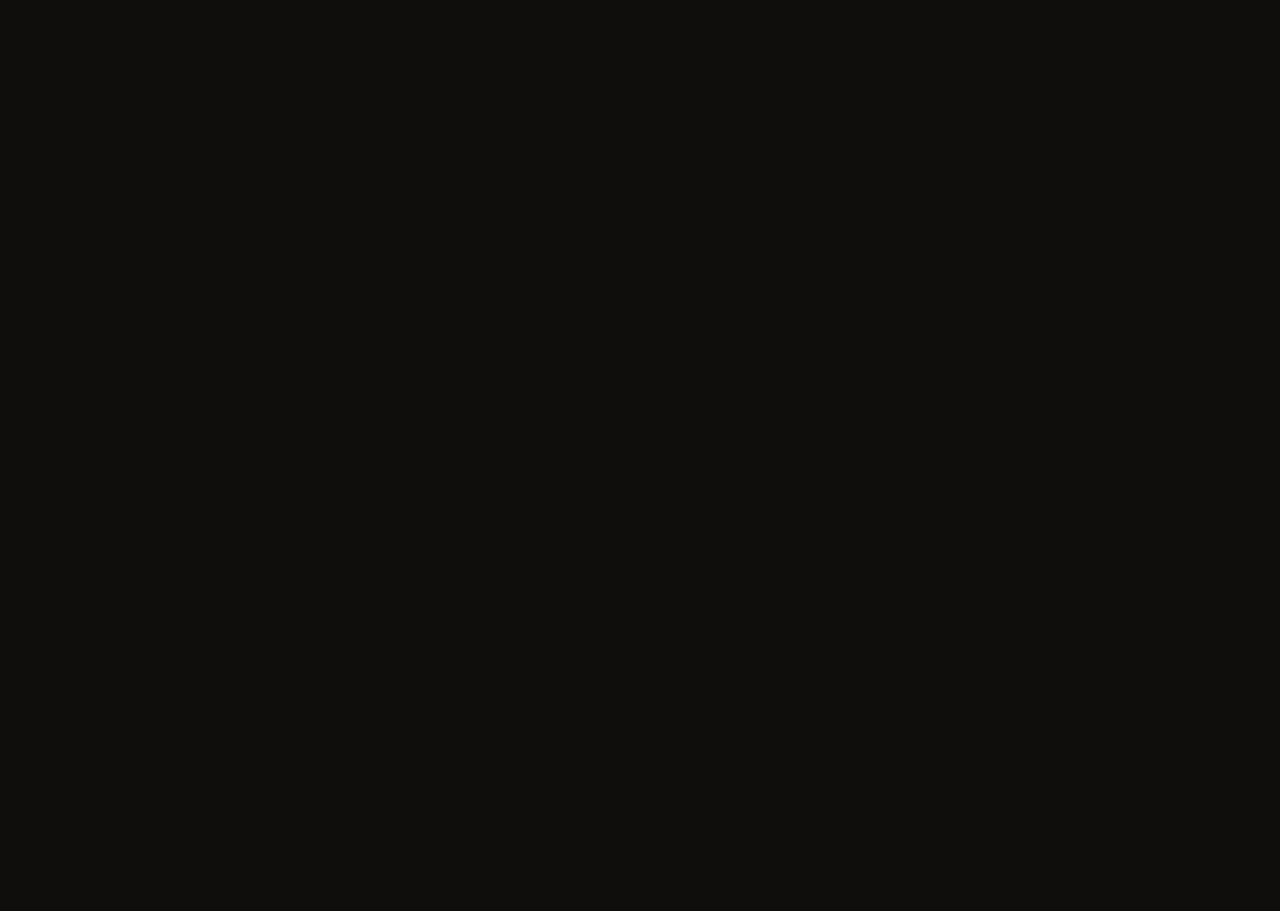
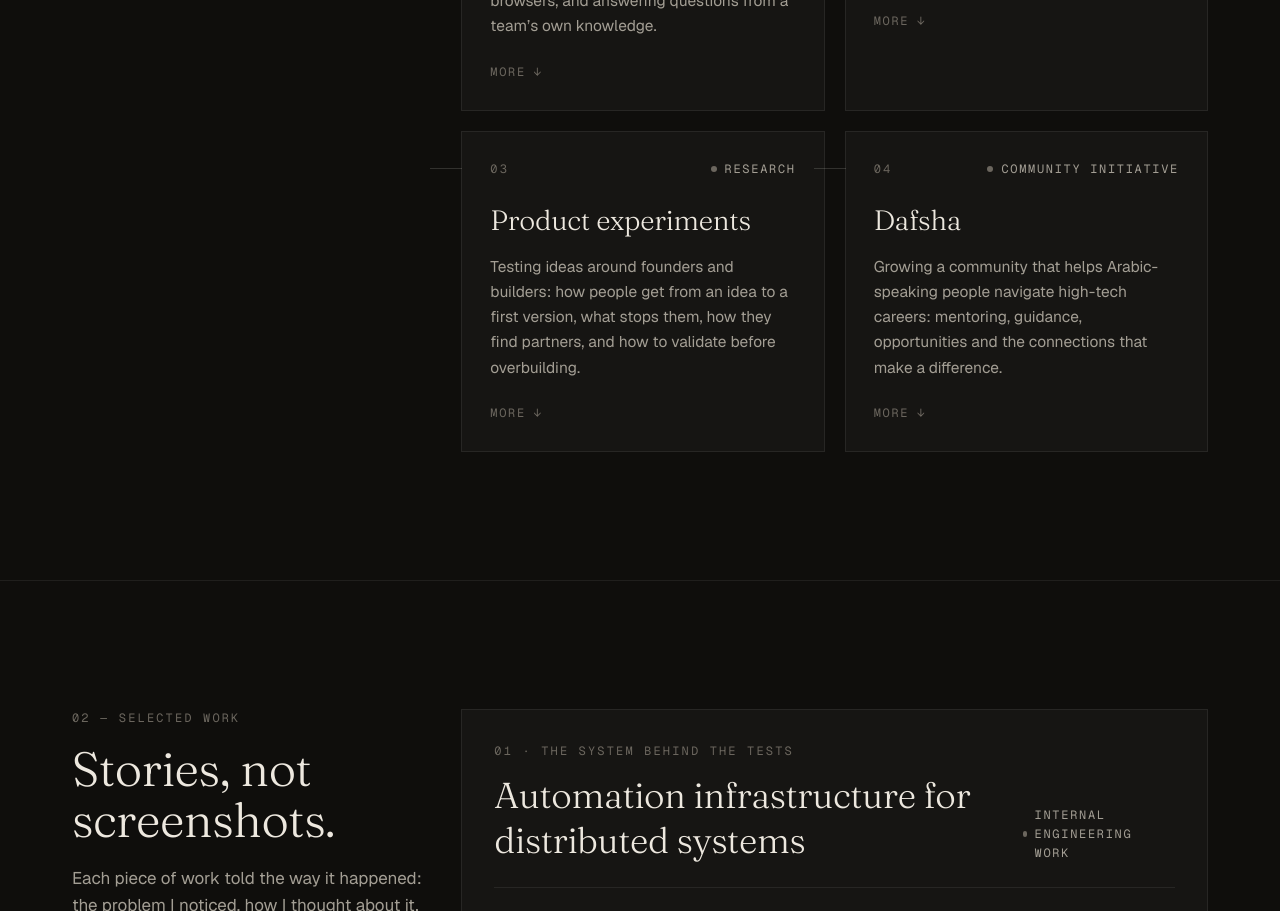
Before and after one commit to nassarMa/mahmood-nassar, a Next.js app: page / in a window 1280 px wide. Shown: the part 1300-2211 px from the top of the page. Before the commit the page ends 1303 px from the top, so only its background shows below. Built offline with nearby package versions, Linux system fonts and the light colour scheme; no server answers.

Commit message:
feat(sections): currently building and project stories
Co-Authored-By: Claude Fable 5.1 <noreply@anthropic.com>

```diff
--- a/src/app/globals.css
+++ b/src/app/globals.css
@@ -49,6 +49,19 @@ body {
   border-color: var(--color-line);
 }
 
+/* Cursor tilt: pointer devices only, off under reduced motion. */
+.tilt {
+  --rx: 0deg;
+  --ry: 0deg;
+}
+@media (pointer: fine) and (prefers-reduced-motion: no-preference) {
+  .tilt {
+    transform: perspective(1200px) rotateX(var(--rx)) rotateY(var(--ry));
+    transition: transform 160ms ease-out;
+    will-change: transform;
+  }
+}
+
 /* Faint drafting grid, hero only, fading towards the bottom. */
 .hero-grid::before {
   content: '';
--- a/src/app/page.tsx
+++ b/src/app/page.tsx
@@ -1,20 +1,37 @@
 import { Hero } from '@/components/hero/Hero'
 import { Section } from '@/components/ui/Section'
-import { StatusBadge } from '@/components/ui/StatusBadge'
-import { LinkArrow } from '@/components/ui/LinkArrow'
+import { CurrentlyBuilding } from '@/components/sections/CurrentlyBuilding'
+import { Work } from '@/components/sections/Work'
 import { stage } from '@/content/stages'
 import { threads } from '@/content/threads'
+import { projects } from '@/content/projects'
 import { portraitSrc } from '@/lib/portrait'
 
 export default function Home() {
   const building = stage('building')
+  const work = stage('work')
   return (
     <>
       <Hero threadCount={threads.length} portraitSrc={portraitSrc()} />
       <main id="main">
-        <Section id={building.id} eyebrow={building.eyebrow} label={building.label} title="Four threads, one loop.">
-          <StatusBadge status="building" />
-          <LinkArrow href="#connect" className="mt-6">Connect</LinkArrow>
+        <Section
+          id={building.id}
+          eyebrow={building.eyebrow}
+          label={building.label}
+          title="Four threads, one loop."
+          intro="Everything I work on runs through the same loop: problem, research, architecture, prototype, automation, product, feedback, iteration. These are the threads on it right now."
+        >
+          <CurrentlyBuilding threads={threads} />
+        </Section>
+
+        <Section
+          id={work.id}
+          eyebrow={work.eyebrow}
+          label={work.label}
+          title="Stories, not screenshots."
+          intro="Each piece of work told the way it happened: the problem I noticed, how I thought about it, what I built, and what I learned. Statuses are honest."
+        >
+          <Work projects={projects} />
         </Section>
       </main>
     </>
--- /dev/null
+++ b/src/components/sections/CurrentlyBuilding.tsx
@@ -0,0 +1,15 @@
+import type { Thread } from '@/content/types'
+import { Reveal } from '@/components/ui/Reveal'
+import { ThreadCard } from './ThreadCard'
+
+export function CurrentlyBuilding({ threads }: { threads: Thread[] }) {
+  return (
+    <div className="grid grid-cols-1 gap-4 md:grid-cols-2 md:gap-5">
+      {threads.map((t, i) => (
+        <Reveal key={t.n} delay={i * 0.06}>
+          <ThreadCard thread={t} />
+        </Reveal>
+      ))}
+    </div>
+  )
+}
--- /dev/null
+++ b/src/components/sections/ProjectStory.tsx
@@ -0,0 +1,60 @@
+import type { Project } from '@/content/types'
+import { StatusBadge } from '@/components/ui/StatusBadge'
+import { TiltCard } from '@/components/ui/TiltCard'
+
+const STEPS: { key: keyof Project; label: string }[] = [
+  { key: 'problem', label: 'Problem' },
+  { key: 'thinking', label: 'Thinking' },
+  { key: 'build', label: 'Build' },
+  { key: 'tech', label: 'Technology' },
+  { key: 'learning', label: 'Learning' },
+]
+
+/** A project told along the pipeline: five steps joined by a line, ending in an honest status. */
+export function ProjectStory({ project, index }: { project: Project; index: number }) {
+  return (
+    <TiltCard>
+      <article className="border hairline bg-surface p-6 md:p-8" aria-labelledby={`${project.slug}-title`}>
+        <header className="flex flex-col gap-4 border-b hairline pb-6 sm:flex-row sm:items-end sm:justify-between">
+          <div>
+            <p className="eyebrow">
+              {String(index + 1).padStart(2, '0')} · {project.kicker}
+            </p>
+            <h3
+              id={`${project.slug}-title`}
+              className="mt-3 font-display text-[1.9rem] font-light leading-tight tracking-[-0.01em] md:text-[2.25rem]"
+            >
+              {project.title}
+            </h3>
+          </div>
+          <StatusBadge status={project.status} />
+        </header>
+
+        <ol className="relative mt-8 space-y-7">
+          <span aria-hidden className="absolute bottom-3 left-[3px] top-3 w-px bg-line-strong" />
+          {STEPS.map(({ key, label }) => (
+            <li key={key} className="relative grid grid-cols-[20px_1fr] gap-x-4 sm:grid-cols-[112px_1fr]">
+              <span aria-hidden className="mt-2 h-[7px] w-[7px] rounded-full border border-muted bg-surface" />
+              <span className="eyebrow col-start-2 pt-1 sm:col-start-auto sm:-ml-4">{label}</span>
+              <div className="col-start-2 mt-1 sm:col-span-1 sm:col-start-2 sm:mt-0">
+                {key === 'tech' ? <TechList items={project.tech} /> : <p className="text-[15.5px] leading-relaxed text-muted">{project[key] as string}</p>}
+              </div>
+            </li>
+          ))}
+        </ol>
+      </article>
+    </TiltCard>
+  )
+}
+
+function TechList({ items }: { items: string[] }) {
+  return (
+    <ul className="flex flex-wrap gap-2">
+      {items.map((t) => (
+        <li key={t} className="rounded-full border hairline px-3 py-1 font-mono text-[12px] tracking-[0.04em] text-muted">
+          {t}
+        </li>
+      ))}
+    </ul>
+  )
+}
--- /dev/null
+++ b/src/components/sections/ThreadCard.tsx
@@ -0,0 +1,29 @@
+import type { Thread } from '@/content/types'
+import { StatusBadge } from '@/components/ui/StatusBadge'
+
+/** One thread branching off the pipeline: number, title, what it is, status. */
+export function ThreadCard({ thread }: { thread: Thread }) {
+  const Wrapper = thread.anchor ? 'a' : 'div'
+  return (
+    <Wrapper
+      data-thread={thread.n}
+      href={thread.anchor}
+      className="group relative flex h-full flex-col border hairline bg-surface p-6 transition-colors hover:border-line-strong md:p-7"
+    >
+      <span aria-hidden className="absolute -left-px top-9 h-px w-3 bg-line-strong md:-left-8 md:w-8" />
+      <div className="flex items-start justify-between gap-4">
+        <span className="font-mono text-[12px] tracking-[0.18em] text-faint">{thread.n}</span>
+        <StatusBadge status={thread.status} />
+      </div>
+      <h3 className="mt-6 font-display text-[1.75rem] font-light leading-tight tracking-[-0.01em]">
+        {thread.title}
+      </h3>
+      <p className="mt-4 text-[15.5px] leading-relaxed text-muted">{thread.body}</p>
+      {thread.anchor ? (
+        <span className="mt-6 inline-flex items-center gap-2 font-mono text-[12px] uppercase tracking-[0.14em] text-faint transition-colors group-hover:text-accent">
+          More <span aria-hidden>↓</span>
+        </span>
+      ) : null}
+    </Wrapper>
+  )
+}
--- /dev/null
+++ b/src/components/sections/Work.tsx
@@ -0,0 +1,15 @@
+import type { Project } from '@/content/types'
+import { Reveal } from '@/components/ui/Reveal'
+import { ProjectStory } from './ProjectStory'
+
+export function Work({ projects }: { projects: Project[] }) {
+  return (
+    <div className="space-y-6 md:space-y-8">
+      {projects.map((p, i) => (
+        <Reveal key={p.slug}>
+          <ProjectStory project={p} index={i} />
+        </Reveal>
+      ))}
+    </div>
+  )
+}
--- /dev/null
+++ b/src/components/ui/TiltCard.tsx
@@ -0,0 +1,33 @@
+'use client'
+
+import { useRef, type PointerEvent } from 'react'
+
+const MAX_DEG = 1
+
+/**
+ * Tilts its child a degree towards the cursor. Pointer-only; the CSS class
+ * `tilt` (globals.css) turns the effect off for touch and reduced motion.
+ */
+export function TiltCard({ children, className = '' }: { children: React.ReactNode; className?: string }) {
+  const ref = useRef<HTMLDivElement>(null)
+
+  const onMove = (e: PointerEvent<HTMLDivElement>) => {
+    const el = ref.current
+    if (!el || e.pointerType !== 'mouse') return
+    const r = el.getBoundingClientRect()
+    const x = (e.clientX - r.left) / r.width - 0.5
+    const y = (e.clientY - r.top) / r.height - 0.5
+    el.style.setProperty('--ry', `${x * MAX_DEG * 2}deg`)
+    el.style.setProperty('--rx', `${-y * MAX_DEG * 2}deg`)
+  }
+  const onLeave = () => {
+    ref.current?.style.setProperty('--rx', '0deg')
+    ref.current?.style.setProperty('--ry', '0deg')
+  }
+
+  return (
+    <div ref={ref} onPointerMove={onMove} onPointerLeave={onLeave} className={`tilt ${className}`}>
+      {children}
+    </div>
+  )
+}
```
Also changed, not shown: tests/shots.mts, 1 other file (tests, documents, lock files or other folders).
